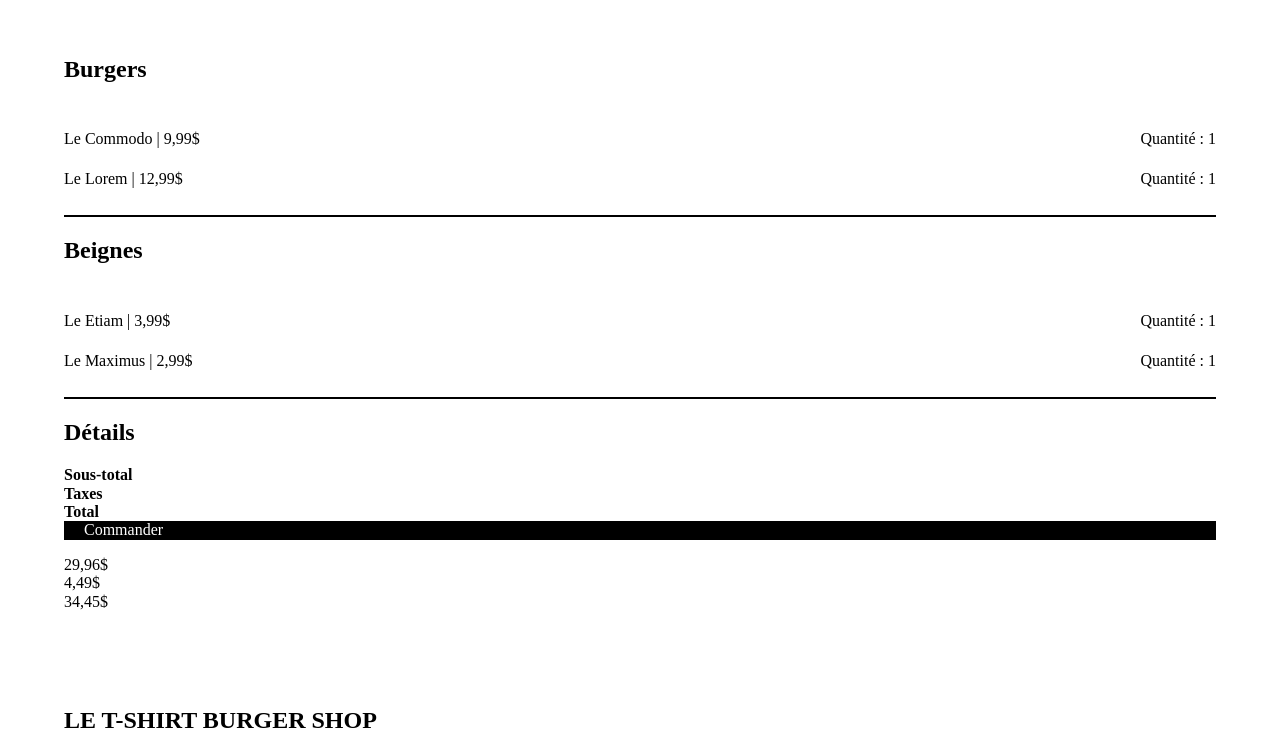
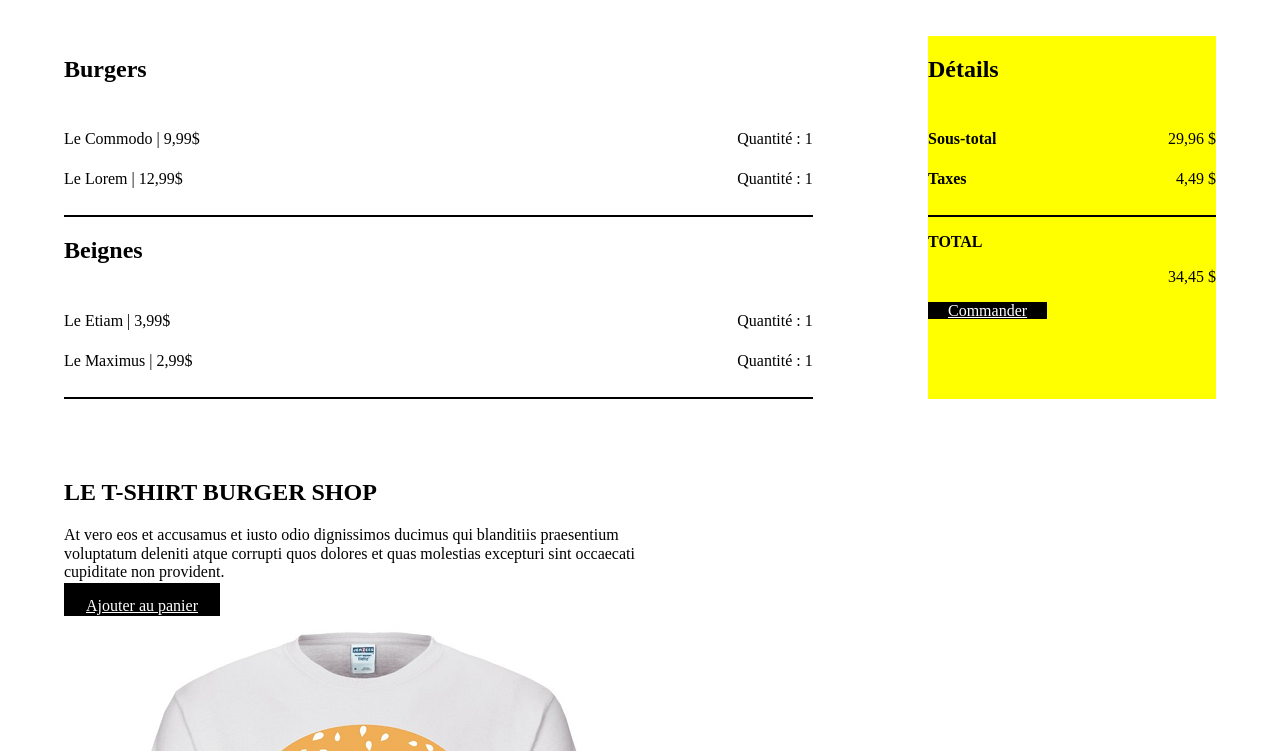
Before and after one commit to valhoule/tp3-burger-shop, a plain HTML site: page page-commande.html in a window 1280 px wide. Shown: the part 278-1029 px from the top of the page. Drawn offline with Linux system fonts and the light colour scheme.

Commit message:
page commande - ajuster les positions des containers

```diff
--- a/page-commande.html
+++ b/page-commande.html
@@ -19,8 +19,8 @@
 				<ul>
 					<li><a href="index.html">Menu</a></li>
 					<li><a href="page-reservation.html">Réservation</a></li>
-					<li class="actuelle"><a href="page-restaurant.html">Restaurant</a></li>
-					<li><a href="page-commande.html">Ma commande</a></li>
+					<li><a href="page-restaurant.html">Restaurant</a></li>
+					<li class="actuelle"><a href="page-commande.html">Ma commande</a></li>
 				</ul>
 			</nav>
 		</div>
@@ -28,55 +28,63 @@
 
 	<main>
 		<h1>MA COMMANDE</h1>
-		<section id="ma-commande">
-		<div>
+		<section id="ma-commande" class="flex-btw">
+		<div class="width70">
 			<h2>Burgers</h2>
 			<div class="flex-container-com">
-				<ul class="flex-item">
+				<ul>
 					<li>Le Commodo | 9,99$</li>
 					<li>Le Lorem | 12,99$</li>
 				</ul>
-				<ul class="flex-item">
+				<ul>
 					<li>Quantité : 1</li>
 					<li>Quantité : 1</li>
 				</ul>
 			</div>
 			<h2>Beignes</h2>
-			<div class="flex-container-com">
-				<ul class="flex-item">
+			<div class="flex-container-com" >
+				<ul>
 					<li>Le Etiam | 3,99$</li>
 					<li>Le Maximus | 2,99$</li>
 				</ul>
-				<ul class="flex-item">
+				<ul>
 					<li>Quantité : 1</li>
 					<li>Quantité : 1</li>
 				</ul>
 			</div>
 		</div>
-		<div>
+		<div class="width30">
 			<h2>Détails</h2>
-			<div class="flex-container-detail">
-				<ul class="flex-item">
+			<div class="flex-container-com">
+				<ul>
 					<li><b>Sous-total</b></li>
 					<li><b>Taxes</b></li>
-					<li><b>Total</b></li>
-					<li class="btn-commander">Commander</li>
 				</ul>
-				<ul class="flex-item">
-					<li>29,96$</li>
-					<li>4,49$</li>
-					<li>34,45$</li>
+				<ul>
+					<li class="txt-right">29,96 $</li>
+					<li class="txt-right">4,49 $</li>
 				</ul>
+			</div>
+			<div class="flex-container-com-total">
+				<ul>
+					<li><b>TOTAL</b></li>
+				</ul>
+				<ul class="txt-right">
+					<li>34,45 $</li>
+				</ul>
+			</div>
+			<div class="flex-container-com-total">
+				<a class="btn-commander" href="">Commander</a>
 			</div>
 		</div>
 		</section>
 
 		<section id="t-shirt">
-				<div class="flex-container">
+				<div class="flex-container-t-shirt">
 					<div class="flex-t-shirt">
 						<h2>LE T-SHIRT BURGER SHOP</h2>
 						<p>At vero eos et accusamus et iusto odio dignissimos ducimus qui blanditiis praesentium voluptatum deleniti atque corrupti quos dolores et quas molestias excepturi sint occaecati cupiditate non provident.</p>
-						<a class="btn-panier" href="">Ajouter au panier</a>
+						<a class="btn" href="">Ajouter au panier</a>
 					</div>
 					<div>
 						<img src="img/t-shirt.png" alt="">
```
